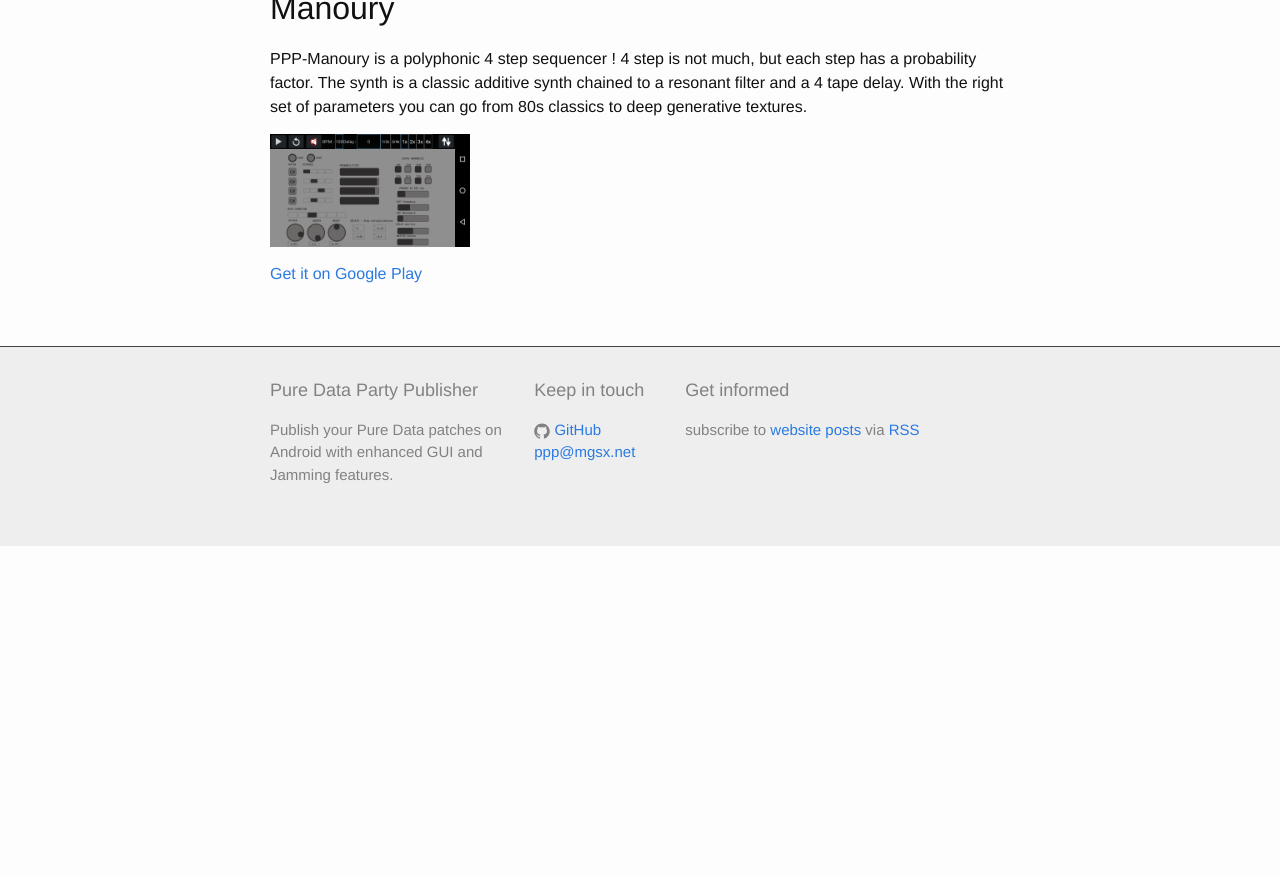
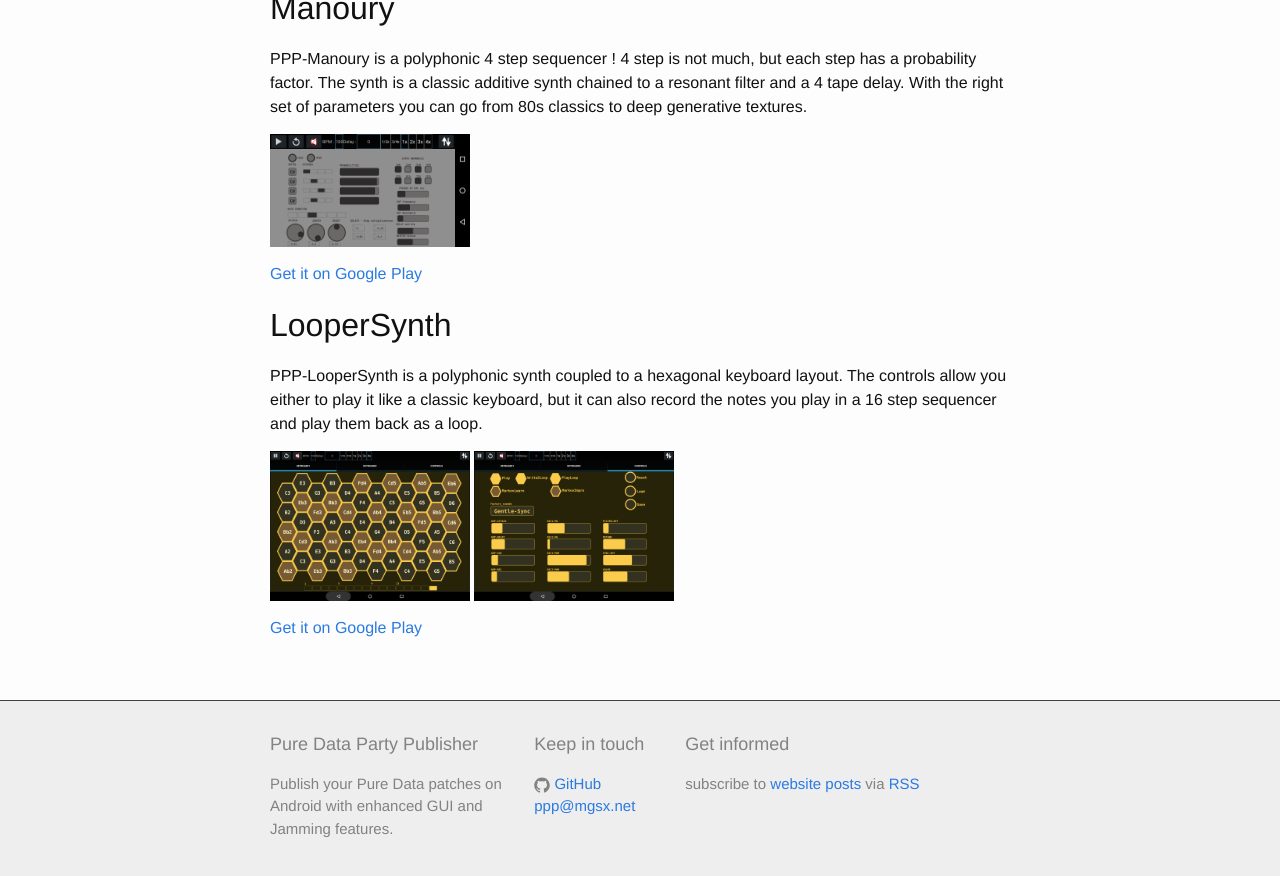
Before and after one commit to b2renger/PdDroidPublisher, a Jekyll site: the page built from _posts/2015-10-05-samples.md, in a window 1280 px wide and 900 px high, scrolled down 1991 px. Shown: the top 876 px of the window. Built offline with Jekyll 4.4.1, drawn with Linux system fonts in a browser that asks for light colours; before the commit the page ends 2537 px from its top, so only the background shows below that.

Commit message:
Add new LooperSynth app entry

```diff
--- a/_posts/2015-10-05-samples.md
+++ b/_posts/2015-10-05-samples.md
@@ -61,3 +61,12 @@
 <img src="{{site.baseurl}}/img/apps/Manoury.png" alt="Manoury" style="width: 200px;"/>
 
 [Get it on Google Play](https://play.google.com/store/apps/details?id=net.mgsx.ppp.manoury)
+
+
+## LooperSynth
+PPP-LooperSynth is a polyphonic synth coupled to a hexagonal keyboard layout. The controls allow you either to play it like a classic keyboard, but it can also record the notes you play in a 16 step sequencer and play them back as a loop.
+
+<img src="{{site.baseurl}}/img/apps/LooperSynth_Keyboard.png" alt="LooperKeyboard" style="width: 200px;"/>
+<img src="{{site.baseurl}}/img/apps/LooperSynth_Controls.png" alt="LooperControls" style="width: 200px;"/>
+
+[Get it on Google Play](https://play.google.com/store/apps/details?id=net.mgsx.ppp.loopersynth)
```
